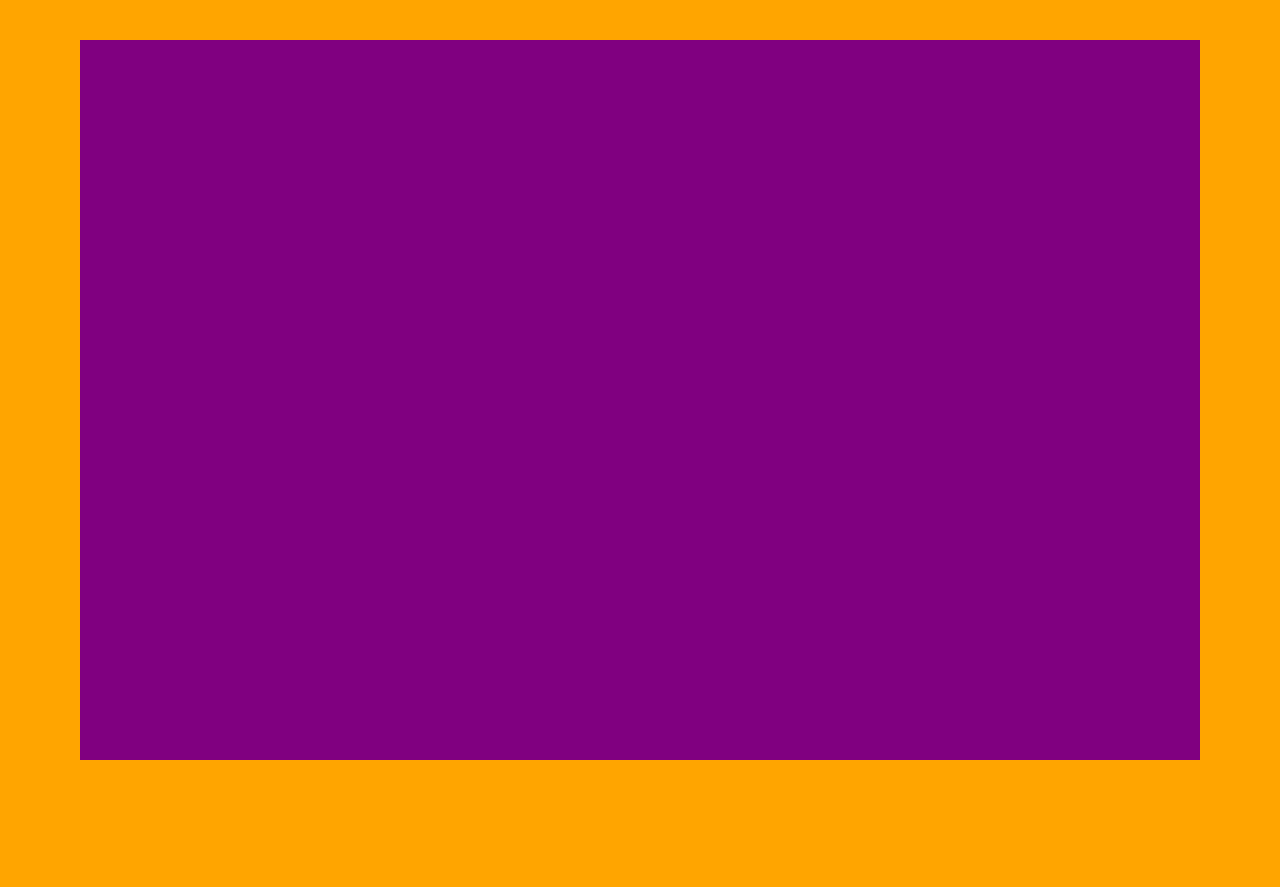
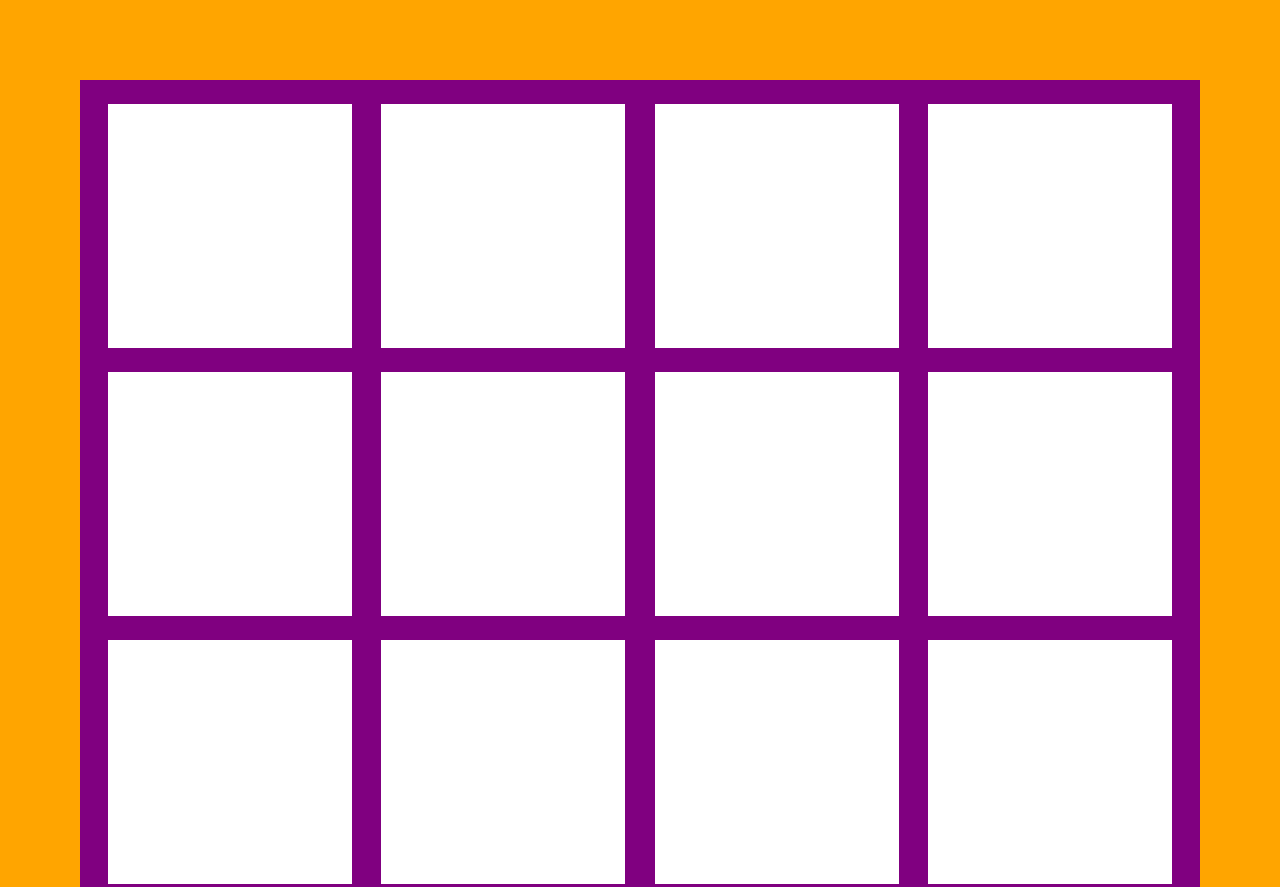
Before and after one commit to Oosh74/etch-a-sketch, a plain HTML site: page index.html in a window 1280 px wide. Shown: the top 887 px of the page. Before the commit the page ends 800 px from the top, so only its background shows below. Drawn offline with Linux system fonts and the light colour scheme.

Commit message:
Add grid being created by JavaScript

```diff
--- a/script.js
+++ b/script.js
@@ -1,3 +1,12 @@
-let gridContainer = document.querySelector('.grid-container');
+const gridContainer = document.querySelector('.grid-container');
 
-console.log(gridContainer);
+const drawGrid = () => {
+  for (let i = 0; i < 16; i++) {
+    const gridChild = document.createElement('div');
+    gridChild.className = 'gridChild';
+    gridContainer.appendChild(gridChild);
+    console.log(i);
+  }
+};
+
+drawGrid();
--- a/style.css
+++ b/style.css
@@ -9,7 +9,6 @@ body {
   display: flex;
   padding: 40px;
   background-color: orange;
-  height: 100vh;
   width: 100vw;
   align-items: center;
   justify-content: center;
@@ -17,7 +16,20 @@ body {
 
 .grid-container {
   display: flex;
+  flex-direction: row;
+  flex-wrap: wrap;
   height: 100%;
   flex: 1;
   background-color: purple;
+  gap: 2%;
+  justify-content: space-around;
+  align-items: center;
+  padding: 24px;
 }
+
+.gridChild {
+  flex: 0 1 calc(25% - 24px);
+  background-color: white;
+  margin-bottom: 24px;
+  aspect-ratio: 1/1;
+}
```
